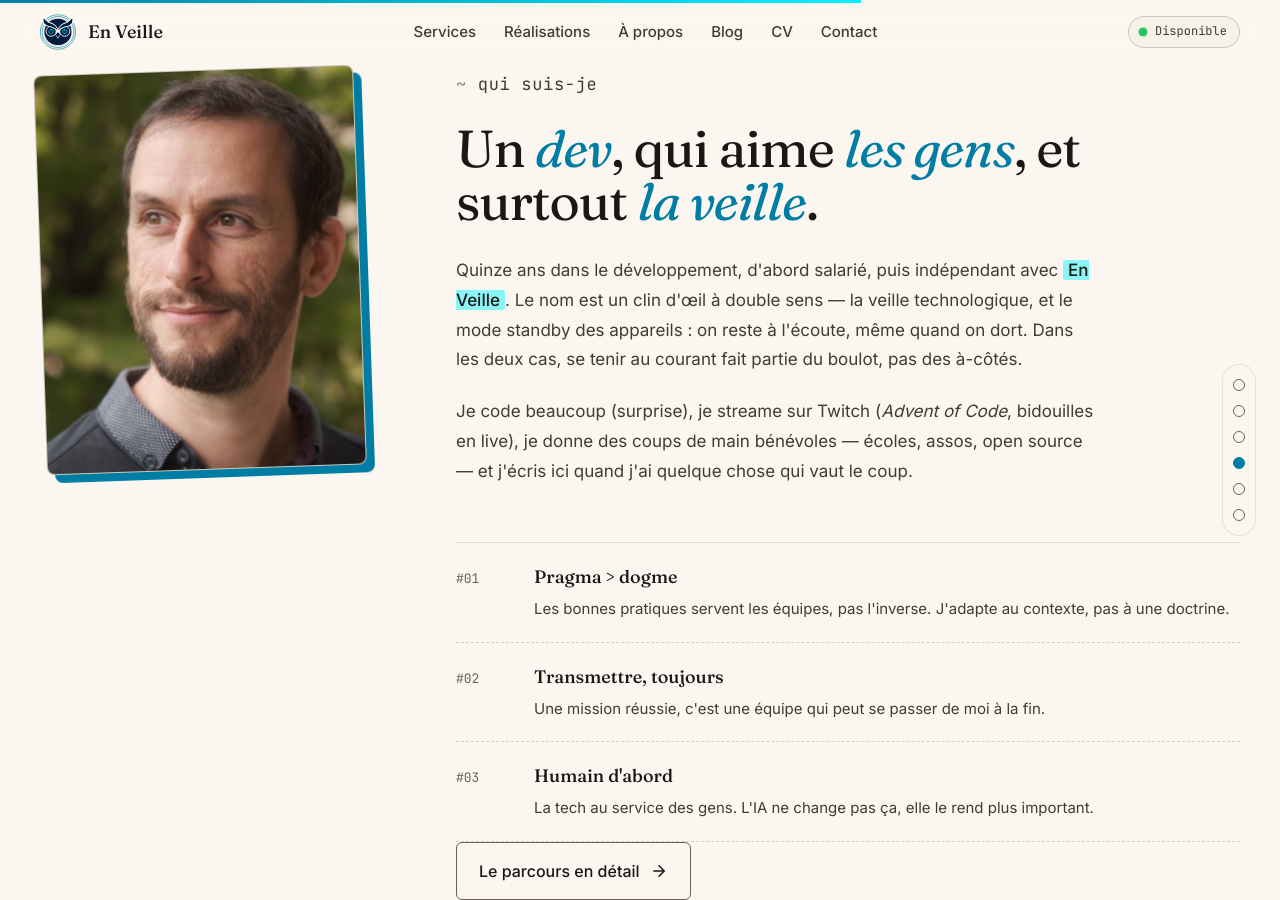
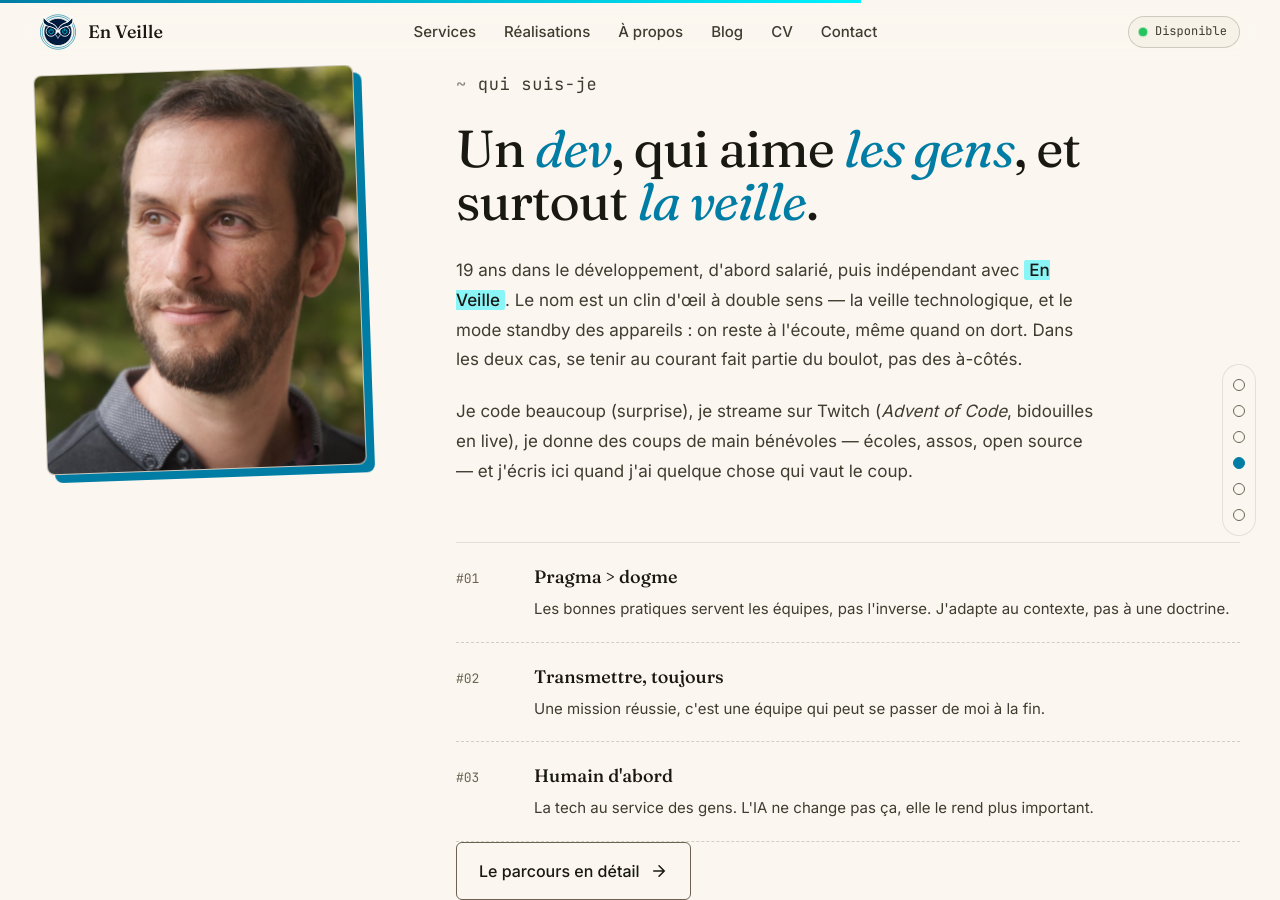
Before and after one commit to vferries/blog, a Jekyll site: the page built from index.html, in a window 1280 px wide and 900 px high, scrolled down 4963 px. Built offline with Jekyll 4.4.1, drawn with Linux system fonts in a browser that asks for light colours; emoji names are drawn with the system emoji font.

Commit message:
fix: calcule la dernière ancienneté encore écrite en dur
La section « qui suis-je » disait « Quinze ans dans le développement »,
chiffre faux (19 ans) et écrit en dur — le mécanisme de dérive que
l'arbitrage du 2026-08-11 avait éliminé partout ailleurs. La phrase
passe par {{ annees_dev }} comme le reste de la page.

```diff
--- a/index.html
+++ b/index.html
@@ -227,7 +227,7 @@ Vincent Ferries <span class="ev-t-p">// dev indé, Toulouse</span><br>
     <p class="ev-intro__kicker">qui suis-je</p>
     <h2>Un <em>dev</em>, qui aime <em>les gens</em>, et surtout <em>la veille</em>.</h2>
     <p>
-      Quinze ans dans le développement, d'abord salarié, puis indépendant avec <strong>En Veille</strong>. Le nom est un clin d'œil à double sens — la veille technologique, et le mode standby des appareils : on reste à l'écoute, même quand on dort. Dans les deux cas, se tenir au courant fait partie du boulot, pas des à-côtés.
+      {{ annees_dev }} ans dans le développement, d'abord salarié, puis indépendant avec <strong>En Veille</strong>. Le nom est un clin d'œil à double sens — la veille technologique, et le mode standby des appareils : on reste à l'écoute, même quand on dort. Dans les deux cas, se tenir au courant fait partie du boulot, pas des à-côtés.
     </p>
     <p>
       Je code beaucoup (surprise), je streame sur Twitch (<em>Advent of Code</em>, bidouilles en live), je donne des coups de main bénévoles — écoles, assos, open source — et j'écris ici quand j'ai quelque chose qui vaut le coup.
```
